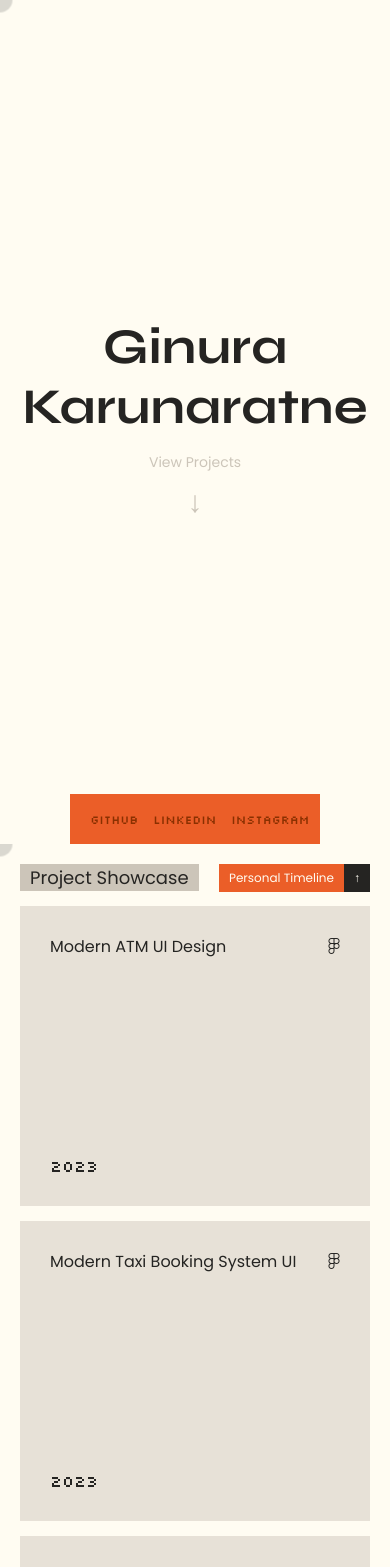
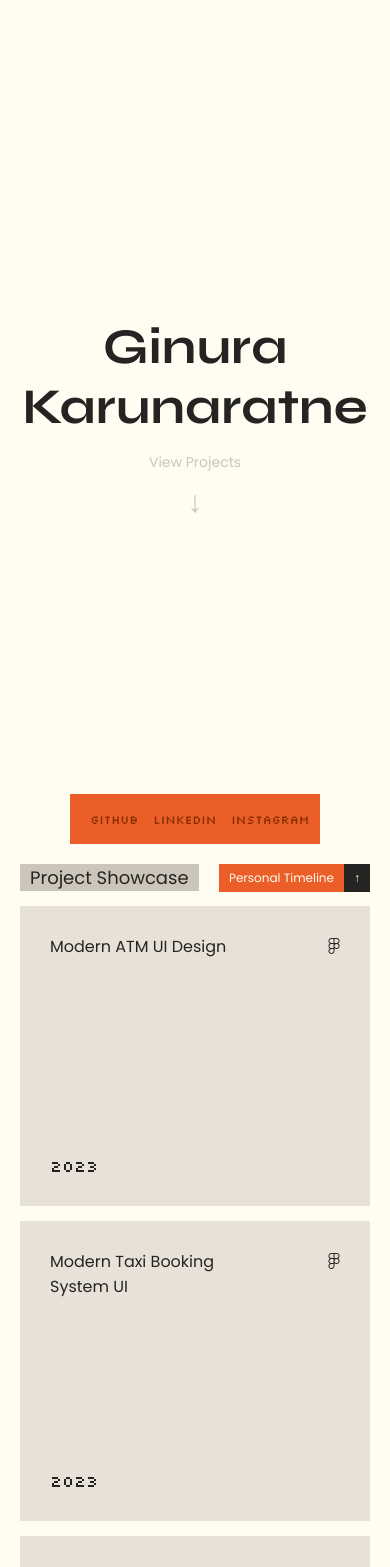
Before and after one commit to GinuraKarunaratne/personal-portfolio, a React (Vite) app: page / in a window 390 px wide. Shown: the top 1567 px of the page. Built offline with nearby package versions, Linux system fonts and the light colour scheme; a web font is replaced by a local one.

Commit message:
Minor Updates

```diff
--- a/src/index.css
+++ b/src/index.css
@@ -16,3 +16,11 @@
     z-index: 9999;
     transition: opacity 0.3s ease;
   }
+
+  @media (max-width: 768px) {
+
+    .custom-cursor {
+      display: none;
+    }
+
+  }
--- a/src/v2.css
+++ b/src/v2.css
@@ -419,15 +419,21 @@ body {
         /* Smaller font size for text */
     }
 
+    .project-card h3 {
+        word-break: break-word;
+        word-wrap: break-word;
+        max-width: 220px;
+    }
+
     .text-container input {
-        width: 95px;
+        width: 80px;
         /* Smaller input width */
         font-size: 12px;
         /* Smaller font size for input */
     }
 
     .text-container button {
-        font-size: 16px;
+        font-size: 14px;
         /* Smaller button font size */
     }
 }
```
